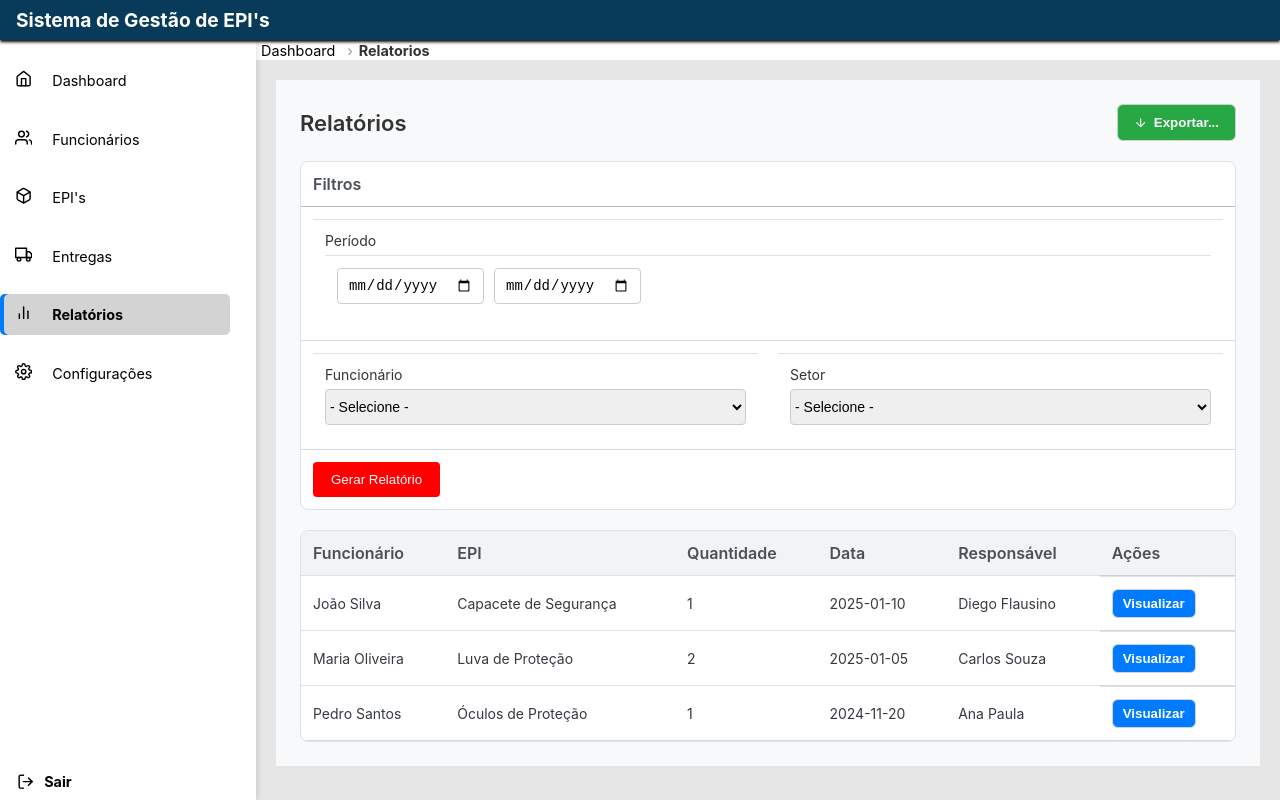
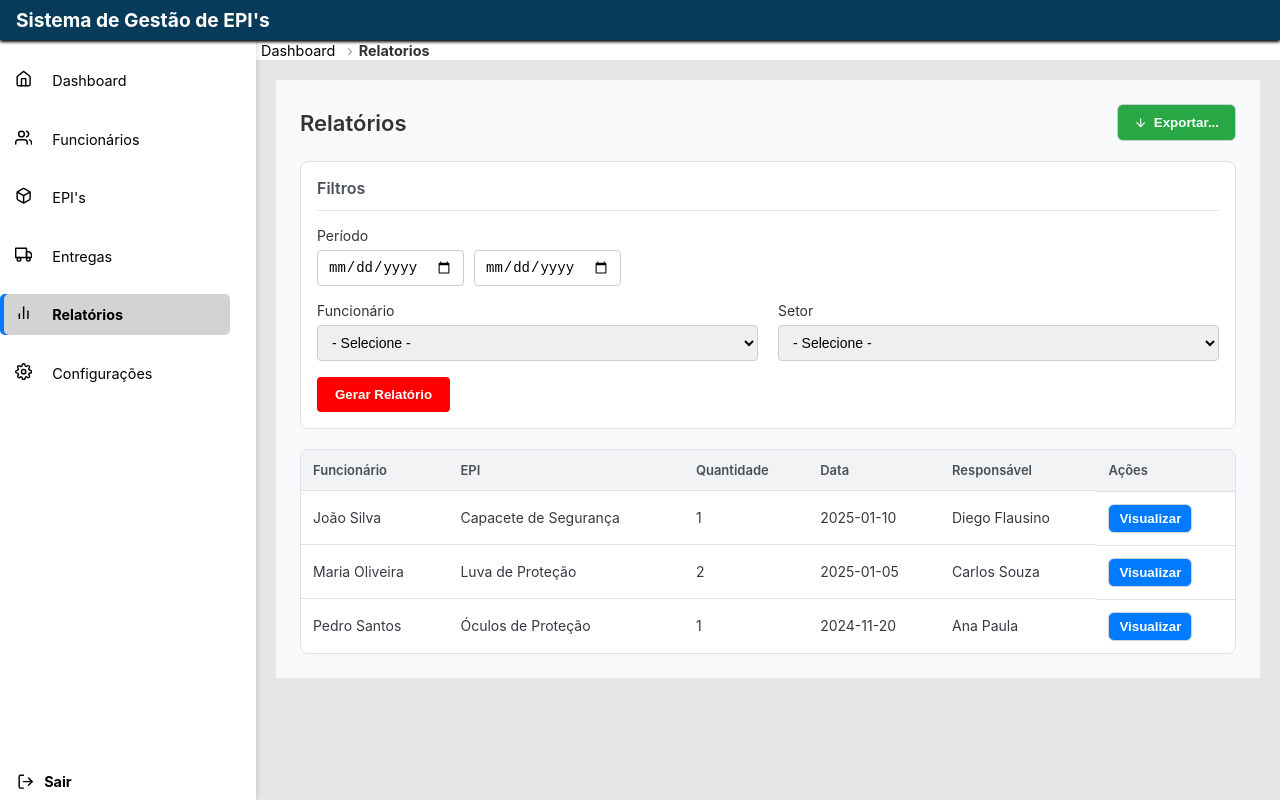
Before and after one commit to diegoflausino45/gestao-de-EPI, a React (Vite) app: page /relatorios in a window 1280 px wide. Built offline with nearby package versions, Linux system fonts and the light colour scheme.

Commit message:
commit tabela de relatorios trocados por divs

```diff
--- a/src/components/RelatoriosPage/RelatoriosTable/index.jsx
+++ b/src/components/RelatoriosPage/RelatoriosTable/index.jsx
@@ -4,34 +4,32 @@ function RelatorioTable() {
 
   return (
     <div className={styles.tableWrapper}>
-      <table>
-        <tbody>
-          <tr>
-            <th>Filtros</th>
-          </tr>
-        </tbody>
-        <tbody>
-          <tr className={styles.row}>
-        <td className={styles.field}>
+
+      <div className={styles.header}>
+        <h3>Filtros</h3>
+      </div>
+
+      <div className={styles.row}>
+        <div className={`${styles.field} ${styles.periodo}`}>
           <label>Período</label>
-          <td className={styles.periodo}>
-            <input type="date" />
-            <input type="date" />
-          </td>
-        </td>
-      </tr>
+          <div className={styles.periodoInputs}>
+            <input type="date" className={styles.date} />
+            <input type="date" className={styles.date} />
+          </div>
+        </div>
+      </div>
 
-      <tr className={styles.row}>
-        <td className={styles.field}>
+      <div className={styles.row}>
+        <div className={styles.field}>
           <label>Funcionário</label>
           <select>
             <option value="">- Selecione -</option>
             <option>João Silva</option>
             <option>Maria Souza</option>
           </select>
-        </td>
+        </div>
 
-        <td className={styles.field}>
+        <div className={styles.field}>
           <label>Setor</label>
           <select>
             <option value="">- Selecione -</option>
@@ -39,13 +37,13 @@ function RelatorioTable() {
             <option>Administrativo</option>
             <option>Logística</option>
           </select>
-        </td>
-      </tr>
+        </div>
+      </div>
 
-        </tbody>
-      </table>
       <button className={styles.button}>Gerar Relatório</button>
+
     </div>
+
   );
 }
 
--- a/src/components/RelatoriosPage/RelatoriosTable/styles.module.css
+++ b/src/components/RelatoriosPage/RelatoriosTable/styles.module.css
@@ -2,67 +2,31 @@
   background: #ffffff;
   border-radius: 8px;
   border: 1px solid #dee2e6;
-  overflow: hidden;
+  padding: 16px;
 }
 
-table {
-  width: 100%;
-  border-collapse: collapse;
+/* Cabeçalho */
+.header {
+  padding-bottom: 12px;
+  border-bottom: 1px solid #dee2e6;
+  margin-bottom: 16px;
 }
 
-thead {
-  background-color: #f1f3f5;
-  border-bottom: 1px solid black;
-}
-
-tr{
-  border-bottom: 1px solid rgba(0, 0, 0, 0.149);
-}
-
-th {
-  text-align: left;
-  padding: 12px;
+.header h3 {
+  margin: 0;
   font-size: 1em;
   font-weight: 600;
   color: #495057;
 }
 
-td {
-  padding: 12px;
-  font-size: 14px;
-  color: #343a40;
-  border-top: 1px solid #dee2e6;
-}
-
-/* Hover da linha */
-tbody tr:hover {
-  background-color: #f8f9fa;
-}
-
-/* Botão visualizar */
-.viewBtn {
-  padding: 6px 10px;
-  border-radius: 6px;
-  border: 1px solid #ced4da;
-  background: #007BFF ;
-    color: #fff;
-    font-weight: 700;
-  cursor: pointer;
-  transition: background 0.2s;
-}
-
-.viewBtn:hover {
-  background: #0056b3;
-  color: #fff;
-}
-
-
+/* Linhas */
 .row {
   display: flex;
   gap: 20px;
-  padding: 12px;
+  margin-bottom: 16px;
 }
 
+/* Campos */
 .field {
   display: flex;
   flex-direction: column;
@@ -78,33 +42,28 @@ tbody tr:hover {
 .field input,
 .field select {
   height: 36px;
+  padding: 0 10px;
   border: 1px solid #ccc;
   border-radius: 4px;
   font-size: 14px;
-  cursor: pointer;
 }
 
-.periodo {
+/* Período */
+.periodoInputs {
   display: flex;
   gap: 10px;
 }
 
-.periodo input {
-  padding: 0 10px;
-  cursor:text;
-}
-
+/* Botão */
 .button {
   padding: 10px 18px;
   background-color: rgb(255, 0, 0);
   color: #ffffff;
-  font-weight: 900;
+  font-weight: 600;
   border: none;
   border-radius: 4px;
   cursor: pointer;
-  font-weight: 500;
   transition: 0.2s;
-  margin: 12px;
 }
 
 .button:hover {
```
